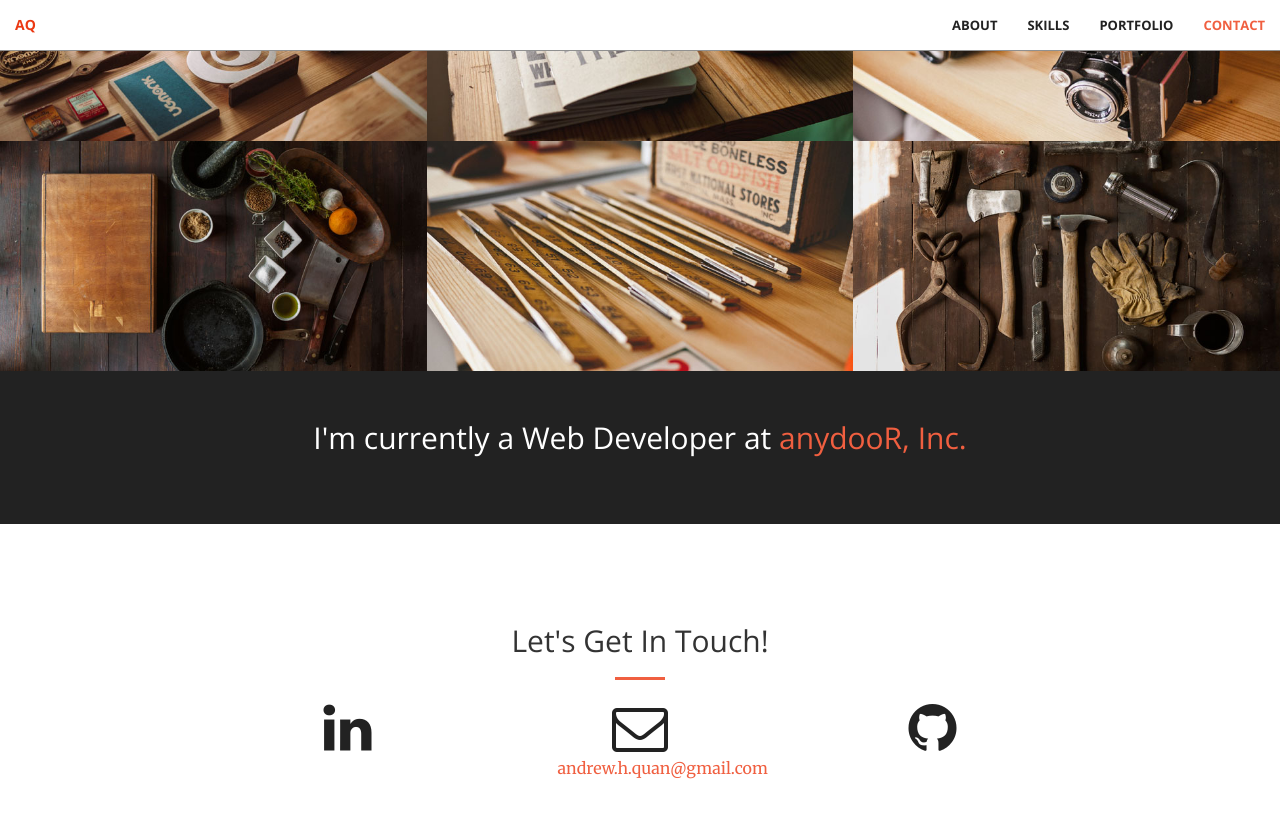
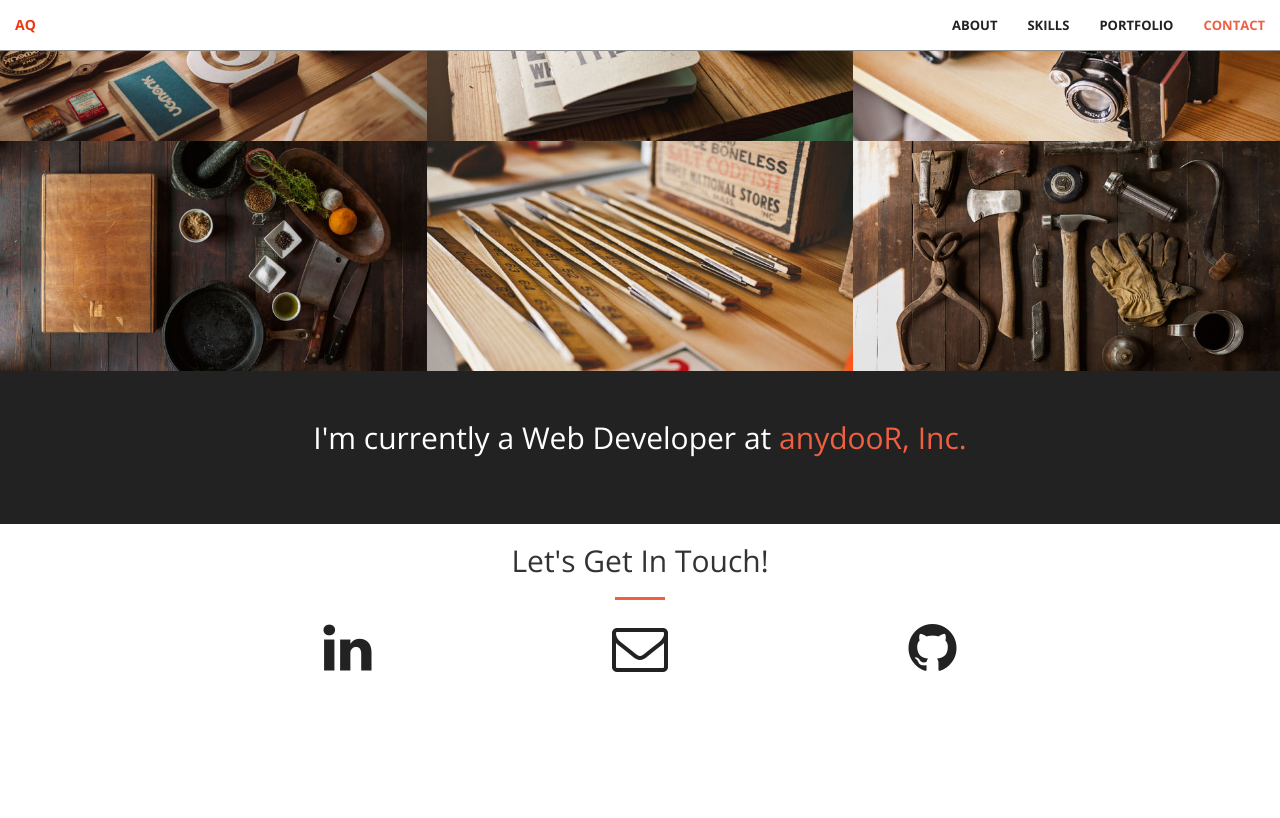
Before and after one commit to andrewquan/andrewquan.github.io, a Jekyll site: the page built from index.html, in a window 1280 px wide and 900 px high, scrolled down 2177 px. Shown: the top 818 px of the window. Built offline with Jekyll 4.4.1, drawn with Linux system fonts in a browser that asks for light colours; after the commit the page ends 2903 px from its top, so only the background shows below that.

Commit message:
updates to look and feel

```diff
--- a/_includes/contact.html
+++ b/_includes/contact.html
@@ -15,7 +15,7 @@
     <div class="col-lg-2 col-lg-offset-1 text-center">
       <a href="mailto:{{ site.email }}">
         <i class="fa fa-envelope-o fa-3x wow bounceIn" data-wow-delay=".1s"></i>
-        <p>{{ site.email }}</p>
+        <!-- <p>{{ site.email }}</p> -->
       </a>
     </div>
     <div class="col-lg-2 col-lg-offset-1 text-center">
--- /dev/null
+++ b/_includes/footer.html
@@ -0,0 +1,6 @@
+<section id="footer">
+  <div class="container">
+    <div class="row">
+    </div>
+  </div>
+</section>
--- a/_layouts/front.html
+++ b/_layouts/front.html
@@ -6,11 +6,12 @@
 <body id="page-top">
   {% include nav.html %}
   {% include header.html %}
-  {% include call-to-action.html %}
+  {% include about.html %}
   {% include skills.html %}
   {% include portfolio.html %}
   {% include aside.html %}
   {% include contact.html %}
+  {% include footer.html %}
   {% include scripts.html %}
 </body>
 
--- a/_sass/_base.scss
+++ b/_sass/_base.scss
@@ -316,9 +316,18 @@ header {
 }
 
 // Contact
+#contact {
+    padding: 20px 0 20px 0;
+}
+
 #contact .fa {
     color: $theme-dark;
     font-size: 4em;
+}
+
+// Footer
+#footer {
+    padding: 10px 0 20px 0;
 }
 
 // Extras
```
Also changed, not shown: _includes/about.html (renamed from _includes/call-to-action.html), 2 other files.
